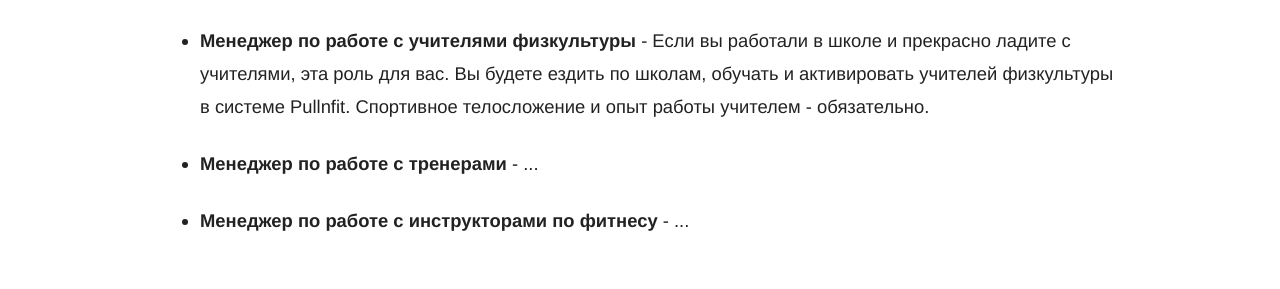
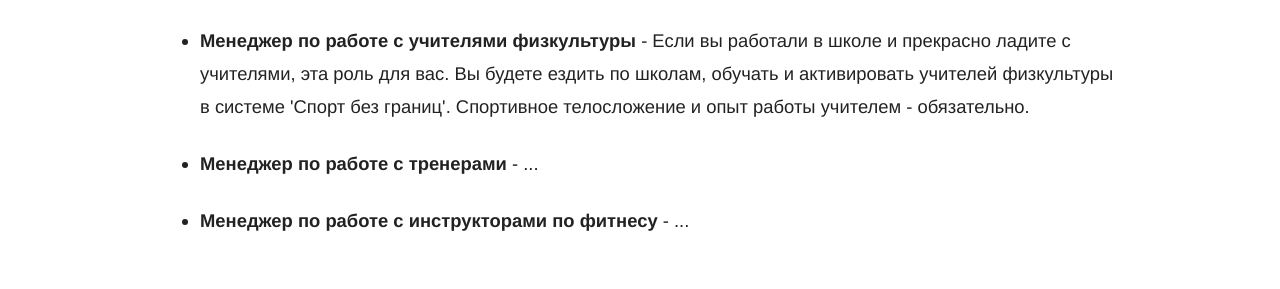
Before and after one commit to RakhimyanTim/adroholic.github.io, a Jekyll site: the page built from pages/careers.html, in a window 1280 px wide. Shown: the part 511-800 px from the top of the page. Built offline with Jekyll 4.4.1, drawn with Linux system fonts in a browser that asks for light colours; some web fonts are replaced.

Commit message:
Update careers.html

```diff
--- a/pages/careers.html
+++ b/pages/careers.html
@@ -4,7 +4,7 @@ title: Карьера
 permalink: /careers/
 roles:
   - position: Менеджер по работе с учителями физкультуры
-    description: Если вы работали в школе и прекрасно ладите с учителями, эта роль для вас. Вы будете ездить по школам, обучать и активировать учителей физкультуры в системе Pullnfit. Спортивное телосложение и опыт работы учителем - обязательно.
+    description: Если вы работали в школе и прекрасно ладите с учителями, эта роль для вас. Вы будете ездить по школам, обучать и активировать учителей физкультуры в системе 'Спорт без границ'. Спортивное телосложение и опыт работы учителем - обязательно.
   - position: Менеджер по работе с тренерами
     description: ...
   - position: Менеджер по работе с инструкторами по фитнесу
```
